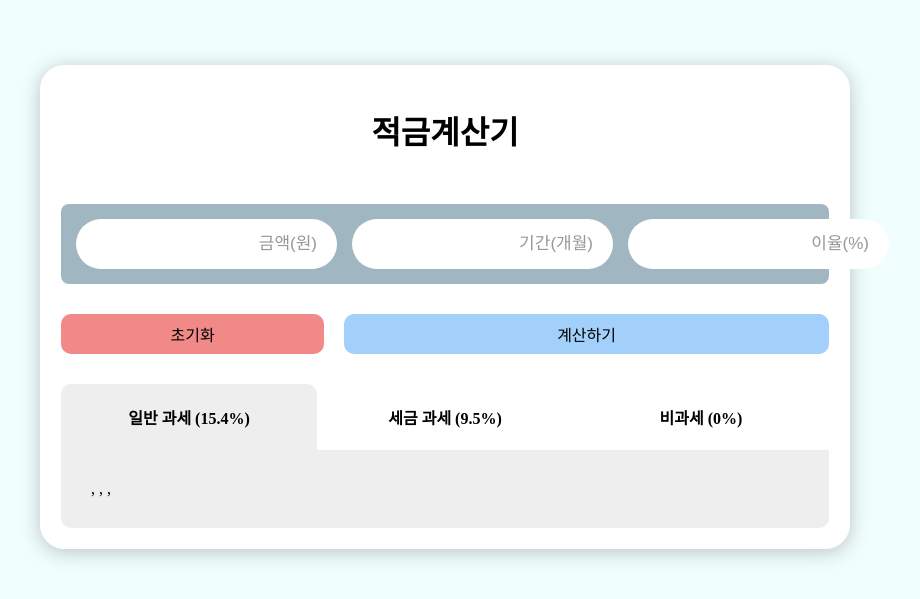
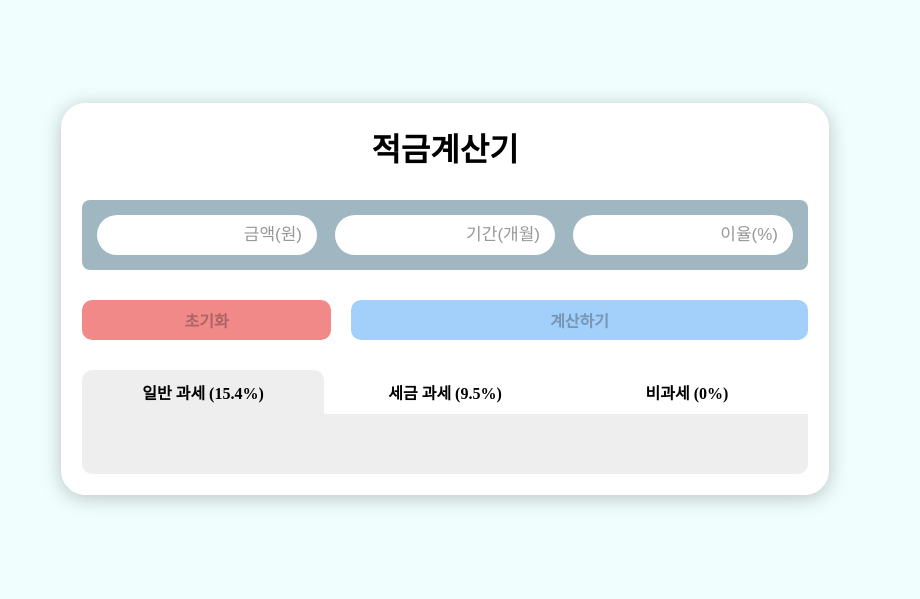
Before and after one commit to leejw951208/savings-calculator, a React (Vite) app: page / in a window 1280 px wide. Shown: the part 101-700 px from the top of the page, without its empty margins (195-1115 px from the left). Built offline with nearby package versions, Linux system fonts and the light colour scheme.

Commit message:
작업 완료

```diff
--- a/src/App.jsx
+++ b/src/App.jsx
@@ -11,17 +11,16 @@ function App() {
     setResults({ money, period, interest, calculate });
   };
 
+  const handleReset = () => {
+    setResults({});
+  };
+
   return (
     <>
       <Template>
         <Header />
-        <SavingsItems onResults={handleResults} />
-        <Results
-          money={results.money}
-          period={results.period}
-          interest={results.interest}
-          calculate={results.calculate}
-        />
+        <SavingsItems onResults={handleResults} onReset={handleReset} />
+        <Results results={results} />
       </Template>
     </>
   );
--- a/src/components/Button.jsx
+++ b/src/components/Button.jsx
@@ -12,11 +12,23 @@ const StyledButton = styled.button`
     background-color: ${(props) =>
       props.$name === "계산하기" ? "#7db2e3" : "#dd7070"};
   }
+  font-weight: bold;
+  &:disabled {
+    background-color: ${(props) =>
+      props.$name === "계산하기" ? "#a2d0fb" : "#f18989"};
+
+    cursor: default;
+  }
 `;
 
-export default function Button({ name, flexGrow, onClick }) {
+export default function Button({ name, flexGrow, onClick, isActive }) {
   return (
-    <StyledButton $name={name} $flexGrow={flexGrow} onClick={onClick}>
+    <StyledButton
+      $name={name}
+      $flexGrow={flexGrow}
+      onClick={onClick}
+      disabled={!isActive}
+    >
       {name}
     </StyledButton>
   );
--- a/src/components/Input.jsx
+++ /dev/null
@@ -1,23 +0,0 @@
-import { forwardRef, useRef, useState } from "react";
-import { styled } from "styled-components";
-
-const StyledInput = styled.input`
-  border: none;
-  flex: 1;
-  border-radius: 2rem;
-  padding: 20px;
-  font-size: 17px;
-  &::placeholder {
-    color: #999696;
-    text-align: right;
-    font-size: 17px;
-  }
-`;
-
-const Input = ({ placeholder, value, onChange }) => {
-  return (
-    <StyledInput placeholder={placeholder} value={value} onChange={onChange} />
-  );
-};
-
-export default Input;
--- a/src/components/ResultTab.jsx
+++ b/src/components/ResultTab.jsx
@@ -1,7 +1,7 @@
 import { styled } from "styled-components";
 
 const Tab = styled.li`
-  padding: 5px 20px;
+  padding: 10px 20px;
   border-top-left-radius: 10px;
   border-top-right-radius: 10px;
   cursor: pointer;
--- a/src/components/ResultTabs.jsx
+++ b/src/components/ResultTabs.jsx
@@ -13,22 +13,22 @@ export default function ResultTabs({ tabActive, onClick }) {
   return (
     <Tabs>
       <ResultTab
-        key="tab1"
+        key="normal"
         title="일반 과세 (15.4%)"
-        isActive={tabActive === "tab1"}
-        onClick={() => onClick("tab1")}
+        isActive={tabActive === "normal"}
+        onClick={() => onClick("normal")}
       />
       <ResultTab
-        key="tab2"
+        key="advantage"
         title="세금 과세 (9.5%)"
-        isActive={tabActive === "tab2"}
-        onClick={() => onClick("tab2")}
+        isActive={tabActive === "advantage"}
+        onClick={() => onClick("advantage")}
       />
       <ResultTab
-        key="tab3"
+        key="exemption"
         title="비과세 (0%)"
-        isActive={tabActive === "tab3"}
-        onClick={() => onClick("tab3")}
+        isActive={tabActive === "exemption"}
+        onClick={() => onClick("exemption")}
       />
     </Tabs>
   );
--- a/src/components/Results.jsx
+++ b/src/components/Results.jsx
@@ -2,22 +2,34 @@ import { styled } from "styled-components";
 import ResultTabs from "./ResultTabs";
 import Result from "./Result";
 import { useState } from "react";
+import addComma from "../util/addComma";
 
-const StyledResult = styled.section``;
+const Span = styled.span`
+  font-size: 20px;
+  font-weight: 500;
+  color: #1d82cb;
+`;
 
-export default function Results({ money, period, interest, calculate }) {
-  const [tabActive, setTabActive] = useState("tab1");
+export default function Results({ results }) {
+  const [tabActive, setTabActive] = useState("normal");
 
   const handleTabClick = (tabTitle) => {
     setTabActive(tabTitle);
   };
 
   return (
-    <StyledResult>
+    <section>
       <ResultTabs tabActive={tabActive} onClick={handleTabClick} />
       <Result>
-        {money}, {period}, {interest}, {calculate?.normal}
+        {Object.keys(results).length > 0 && results.constructor === Object && (
+          <p>
+            매월 <Span>{addComma(results.money)}</Span>원씩{" "}
+            <Span>{results.period}</Span>
+            개월동안 연 이율 <Span>{results.interest}</Span>%로 저축하면 총
+            {addComma(results.calculate[tabActive])}원을 저축하실 수 있습니다.
+          </p>
+        )}
       </Result>
-    </StyledResult>
+    </section>
   );
 }
--- a/src/components/SavingsItem.jsx
+++ b/src/components/SavingsItem.jsx
@@ -1,18 +1,24 @@
+import { forwardRef, useRef, useState } from "react";
 import { styled } from "styled-components";
-import Input from "./Input";
 
-const StyledArticle = styled.article`
-  display: flex;
-  height: 50px;
-  justify-content: flex-end;
-  flex: 1;
+const StyledInput = styled.input`
+  border: none;
+  border-radius: 2rem;
+  width: 220px;
+  padding: 0 15px;
+  font-size: 17px;
+  height: 40px;
+  &::placeholder {
+    color: #999696;
+    text-align: right;
+    font-size: 17px;
+  }
+  text-align: right;
 `;
 
 const SavingsItem = ({ placeholder, value, onChange }) => {
   return (
-    <StyledArticle>
-      <Input placeholder={placeholder} value={value} onChange={onChange} />
-    </StyledArticle>
+    <StyledInput placeholder={placeholder} value={value} onChange={onChange} />
   );
 };
 
--- a/src/components/SavingsItems.jsx
+++ b/src/components/SavingsItems.jsx
@@ -4,6 +4,7 @@ import { useRef, useState } from "react";
 import Button from "./Button";
 import Buttons from "./Buttons";
 import savingsCalculate from "../util/savingsCalculate";
+import addComma from "../util/addComma";
 
 const Items = styled.section`
   background-color: #a0b6c1;
@@ -26,7 +27,7 @@ const inputValidate = (title, value) => {
   }
 };
 
-export default function SavingsItems({ onResults }) {
+export default function SavingsItems({ onResults, onReset }) {
   const [inputValue, setInputValue] = useState({
     money: "",
     period: "",
@@ -37,7 +38,7 @@ export default function SavingsItems({ onResults }) {
     setInputValue((prev) => {
       return {
         ...prev,
-        [inputTitle]: inputValidate(inputTitle, e.target.value),
+        [inputTitle]: addComma(inputValidate(inputTitle, e.target.value)),
       };
     });
   };
@@ -57,6 +58,7 @@ export default function SavingsItems({ onResults }) {
       period: "",
       interest: "",
     });
+    onReset();
   };
 
   return (
@@ -82,8 +84,22 @@ export default function SavingsItems({ onResults }) {
         />
       </Items>
       <Buttons>
-        <Button name="초기화" flexGrow="1" onClick={handleReset} />
-        <Button name="계산하기" flexGrow="2" onClick={handleCalculate} />
+        <Button
+          name="초기화"
+          flexGrow="1"
+          onClick={handleReset}
+          isActive={
+            inputValue.money && inputValue.period && inputValue.interest
+          }
+        />
+        <Button
+          name="계산하기"
+          flexGrow="2"
+          onClick={handleCalculate}
+          isActive={
+            inputValue.money && inputValue.period && inputValue.interest
+          }
+        />
       </Buttons>
     </>
   );
--- a/src/components/Template.jsx
+++ b/src/components/Template.jsx
@@ -7,10 +7,10 @@ const StyledTemplate = styled.div`
   background-color: white;
   border: 1px solid white;
   border-radius: 1.5rem;
-  width: 768px;
   box-shadow: 0 3px 20px rgba(0, 0, 0, 0.23);
   padding: 20px;
   gap: 30px;
+  width: 768px;
 `;
 
 export default function Template({ children }) {
--- a/src/index.css
+++ b/src/index.css
@@ -1,3 +1,9 @@
+* {
+  box-sizing: border-box;
+  -webkit-box-sizing: border-box;
+  margin: 0;
+}
+
 body {
   background-color: #f1fefe;
 }
@@ -7,4 +13,5 @@ body {
   justify-content: center;
   align-items: center;
   min-height: 100dvh;
+  min-width: 768px;
 }
--- /dev/null
+++ b/src/util/addComma.js
@@ -0,0 +1,5 @@
+const addComma = (value) => {
+  return value?.toString().replace(/\B(?=(\d{3})+(?!\d))/g, ",");
+};
+
+export default addComma;
```
Also changed, not shown: src/hooks/useDebounce.js (deleted, +0 -13 lines).
